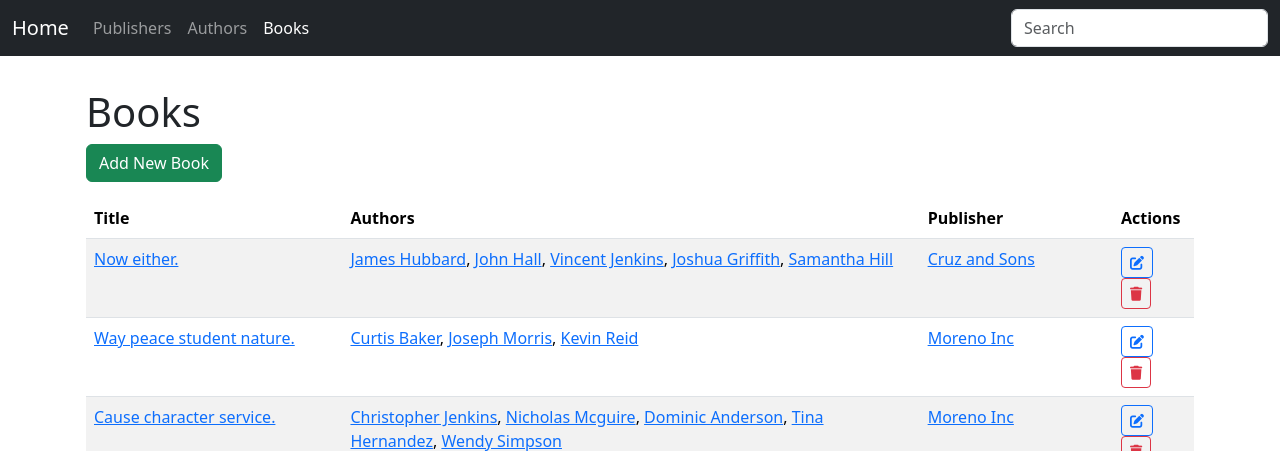
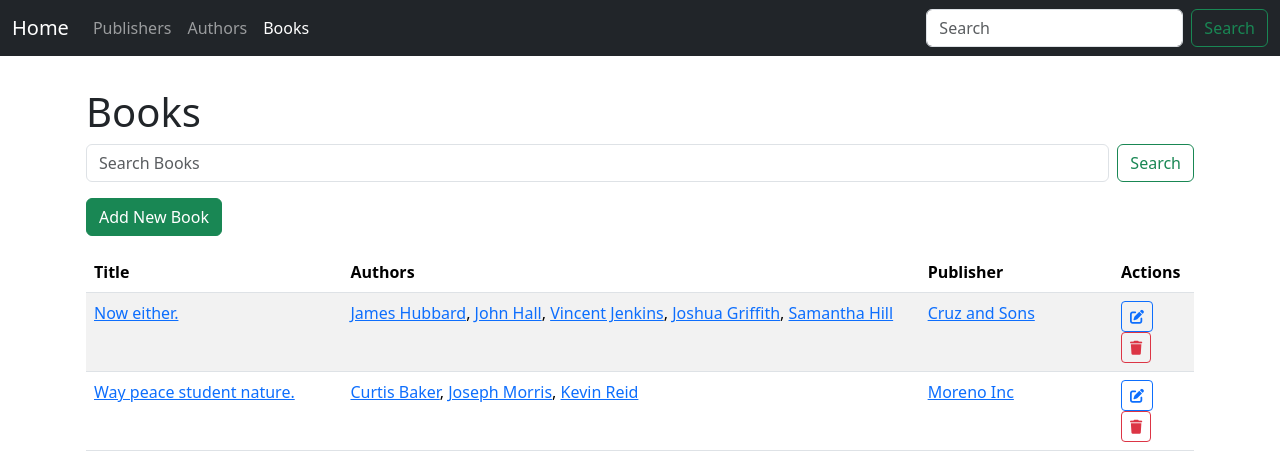
Before and after one commit to jbhonest/publishing-portal, a Django app: page /books/ in a window 1280 px wide. Shown: the top 451 px of the page. Run offline with Django 5.2, Linux system fonts and the light colour scheme; data comes from the database, SQL or seed files in the repository; some libraries are stand-ins or nearby versions.

Commit message:
added model search

```diff
--- a/book_app/templates/book_app/author_list.html
+++ b/book_app/templates/book_app/author_list.html
@@ -6,6 +6,11 @@
 
 {% block content %}
 <h1>Authors</h1>
+<form class="d-flex mb-3" role="search" action="{% url 'book_app:author_list' %}" method="get">
+    <input class="form-control me-2" type="search" placeholder="Search Authors" aria-label="Search" name="query"
+        value="{{ request.GET.query }}">
+    <button class="btn btn-outline-success" type="submit">Search</button>
+</form>
 <a href="{% url 'book_app:author_add' %}" class="btn btn-success mb-3">Add New Author</a>
 <table class="table table-striped">
     <thead>
--- a/book_app/templates/book_app/base.html
+++ b/book_app/templates/book_app/base.html
@@ -40,8 +40,10 @@
                     </li>
 
                 </ul>
-                <form role="search" action="{% url 'book_app:search' %}" method="get">
-                    <input class="form-control" type="search" placeholder="Search" aria-label="Search" name="query">
+                <form class="d-flex" role="search" action="{% url 'book_app:search' %}" method="get">
+                    <input class="form-control me-2" type="search" placeholder="Search" aria-label="Search"
+                        name="query">
+                    <button class="btn btn-outline-success" type="submit">Search</button>
                 </form>
             </div>
         </div>
--- a/book_app/templates/book_app/book_list.html
+++ b/book_app/templates/book_app/book_list.html
@@ -6,6 +6,11 @@
 
 {% block content %}
 <h1>Books</h1>
+<form class="d-flex mb-3" role="search" action="{% url 'book_app:book_list' %}" method="get">
+    <input class="form-control me-2" type="search" placeholder="Search Books" aria-label="Search" name="query"
+        value="{{ request.GET.query }}">
+    <button class="btn btn-outline-success" type="submit">Search</button>
+</form>
 <a href="{% url 'book_app:book_add' %}" class="btn btn-success mb-3">Add New Book</a>
 <table class="table table-striped">
     <thead>
--- a/book_app/templates/book_app/publisher_list.html
+++ b/book_app/templates/book_app/publisher_list.html
@@ -6,6 +6,11 @@
 
 {% block content %}
 <h1>Publishers</h1>
+<form class="d-flex mb-3" role="search" action="{% url 'book_app:publisher_list' %}" method="get">
+    <input class="form-control me-2" type="search" placeholder="Search Publishers" aria-label="Search" name="query"
+        value="{{ request.GET.query }}">
+    <button class="btn btn-outline-success" type="submit">Search</button>
+</form>
 <a href="{% url 'book_app:publisher_add' %}" class="btn btn-success mb-3">Add New Publisher</a>
 <table class="table table-striped">
     <thead>
--- a/book_app/templates/book_app/search_results.html
+++ b/book_app/templates/book_app/search_results.html
@@ -14,6 +14,7 @@
             <tr>
                 <th>Name</th>
                 <th>City</th>
+                <th>State</th>
                 <th>Country</th>
             </tr>
         </thead>
@@ -22,11 +23,12 @@
             <tr>
                 <td><a href="{% url 'book_app:publisher_detail' publisher.pk %}">{{ publisher.name }}</a></td>
                 <td>{{ publisher.city }}</td>
+                <td>{{ publisher.state_province }}</td>
                 <td>{{ publisher.country }}</td>
             </tr>
             {% empty %}
             <tr>
-                <td colspan="3">No publishers found.</td>
+                <td colspan="4">No publishers found.</td>
             </tr>
             {% endfor %}
         </tbody>
```
